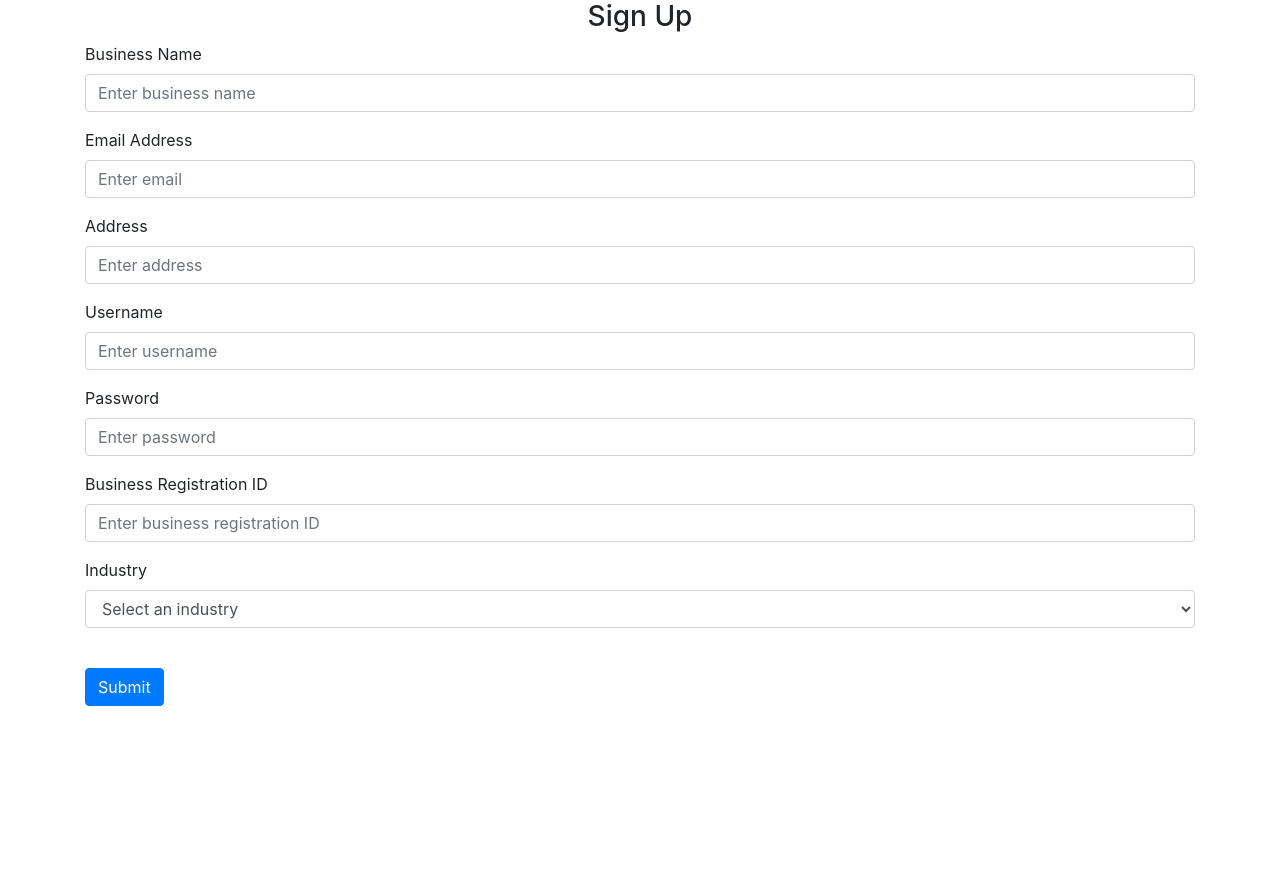
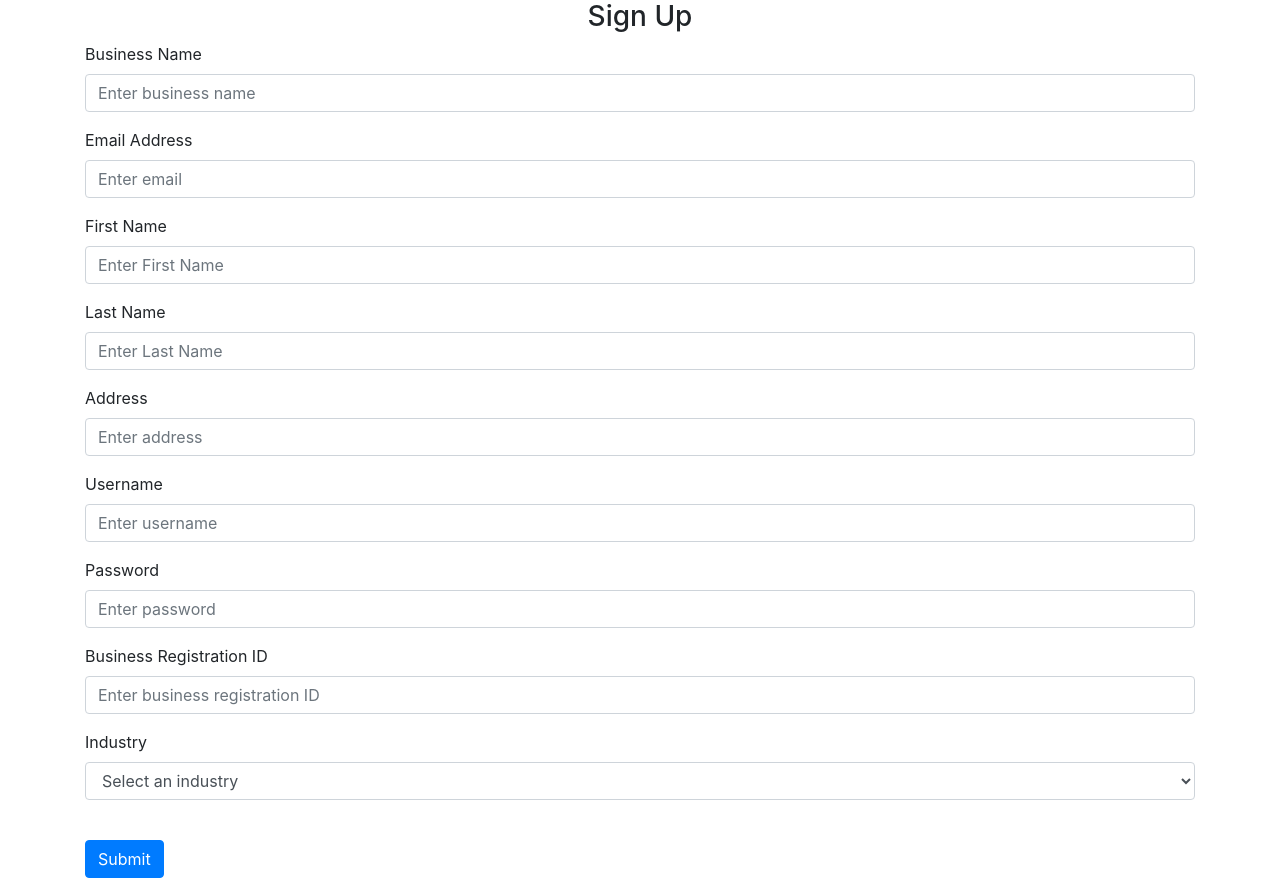
Before and after one commit to skillamp/innovateher-2025, a Flask app: page /sign-up in a window 1280 px wide. Shown: the part 56-934 px from the top of the page. Before the commit the page ends 762 px from the top, so only its background shows below. Run offline with Flask 3, Linux system fonts and the light colour scheme; some libraries are stand-ins or nearby versions.

Commit message:
added more fields

```diff
--- a/website/auth.py
+++ b/website/auth.py
@@ -40,6 +40,8 @@ def sign_up():
     if request.method == 'POST':
         business_name = request.form.get('business_name')
         email = request.form.get('email')
+        firstname = request.form.get('firstname')
+        lastname = request.form.get('lastname')
         address = request.form.get('address')
         username = request.form.get('username')
         password = request.form.get('password')
@@ -52,15 +54,22 @@ def sign_up():
             flash('Email already exists.', category='error')
         elif len(email) < 4:
             flash('Email must be greater than 3 characters.', category='error')
+        elif not firstname.isalpha():
+            flash('First name must contain only letters.', category='error')
+        elif not lastname.isalpha():
+            flash('Last name must contain only letters.', category='error')
         elif len(username) < 2:
             flash('Username must be greater than 1 character.', category='error')
         elif len(password) < 7:
             flash('Password must be at least 7 characters.', category='error')
+
         else:
             # Create a new user with default sustainability level set to 0
             new_user = User(
                 business_name=business_name,
                 email=email,
+                firstname = firstname,
+                lastname = lastname,
                 address=address,
                 username=username,
                 password=generate_password_hash(password, method='pbkdf2:sha256'),
--- a/website/models.py
+++ b/website/models.py
@@ -13,6 +13,8 @@ class Note(db.Model):
 class User(db.Model, UserMixin):
     id = db.Column(db.Integer, primary_key=True)
     email = db.Column(db.String(150), unique=True)
+    firstname = db.Column(db.String(750))
+    lastname = db.Column(db.String(750))
     address = db.Column(db.String(750))
     password = db.Column(db.String(150))
     business_name = db.Column(db.String(150))
--- a/website/templates/signup.html
+++ b/website/templates/signup.html
@@ -33,6 +33,32 @@ Sign Up
         required
       />
     </div>
+
+    <!-- First Name -->
+    <div class="form-group">
+        <label for="firstname">First Name</label>
+        <input
+          type="firstname"
+          class="form-control"
+          id="firstname"
+          name="firstname"
+          placeholder="Enter First Name"
+          required
+        />
+      </div>
+
+    <!-- Last Name -->
+    <div class="form-group">
+        <label for="lastname">Last Name</label>
+        <input
+          type="lastname"
+          class="form-control"
+          id="lastname"
+          name="lastname"
+          placeholder="Enter Last Name"
+          required
+        />
+      </div>
 
     <!-- Address -->
     <div class="form-group">
```
Also changed, not shown: instance/database.db.
